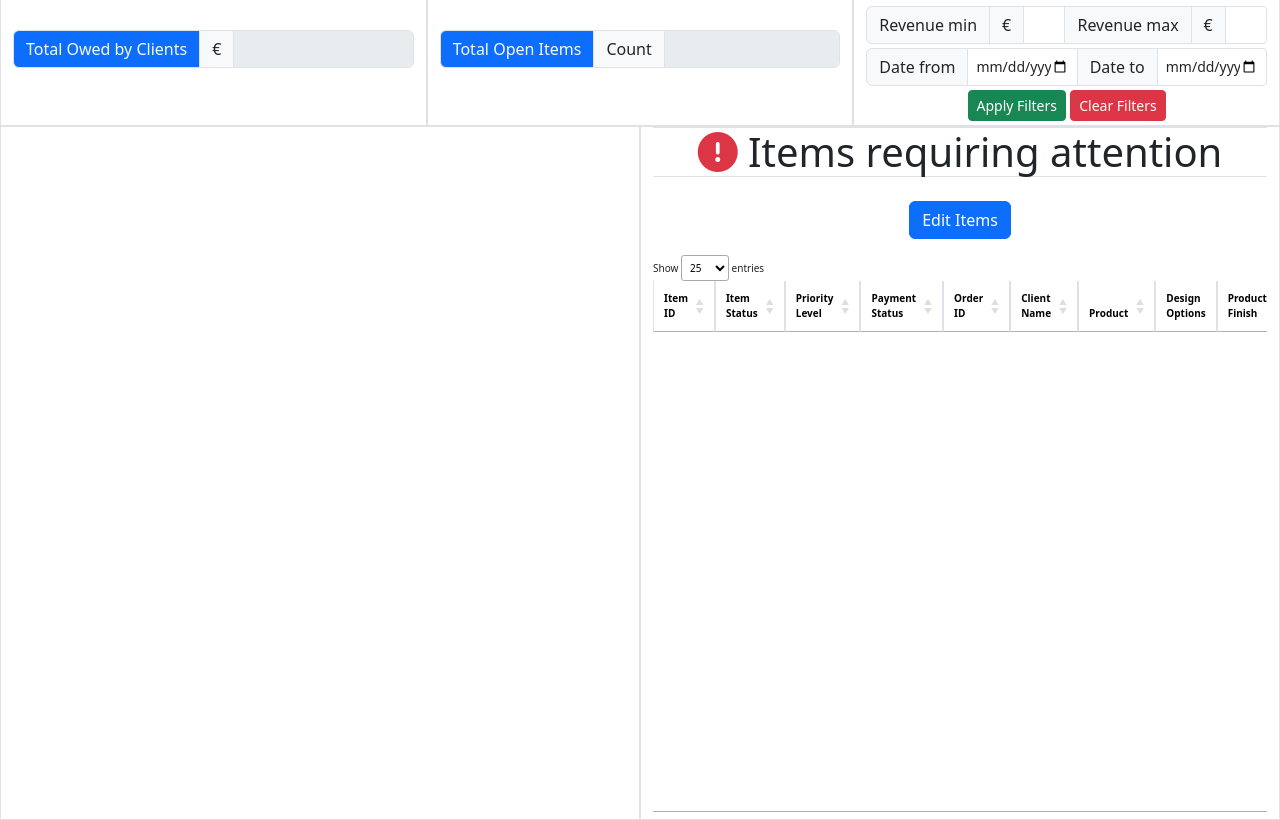
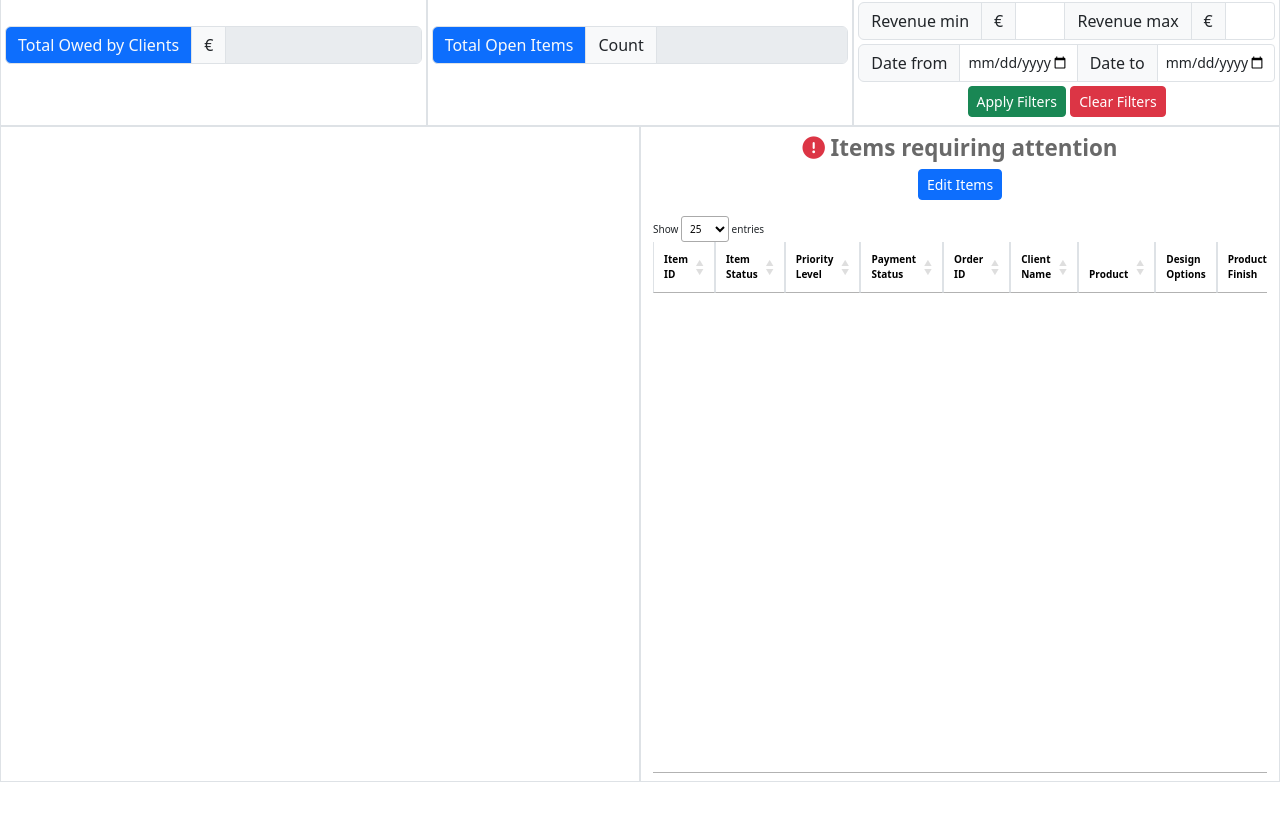
Before and after one commit to dimispapa/slotted-need, a Django app: page / in a window 1280 px wide. Shown: the part 732-1552 px from the top of the page. After the commit the page ends 1514 px from the top, so only its background shows below. Run offline with Django 5.2, Linux system fonts and the light colour scheme; the visitor is signed in with stand-in values (Sample User, id 1); data comes from the database, SQL or seed files in the repository; data that the repository does not hold is empty; a map, chart or similar area stays blank; parts of the project's set-up code (start-up, migrations or seed data) failed here and were passed over; some libraries are stand-ins or nearby versions.

Commit message:
styles: adjust header sizes and padding

```diff
--- a/static/css/style.css
+++ b/static/css/style.css
@@ -191,3 +191,10 @@ th.not-sortable {
   /* ensure width takes 100% of container */
   width: 100% !important
 }
+
+#orderitem-home-table-title {
+  /* font-size */
+  font-size: 1.4rem;
+  font-weight: bold;
+  color: dimgray;
+}
--- a/static/js/dashboard.js
+++ b/static/js/dashboard.js
@@ -64,10 +64,13 @@ $(document).ready(function () {
                         plugins: {
                             title: {
                                 display: true,
-                                text: 'Revenue by Product'
+                                text: 'Revenue by Product',
+                                font: {
+                                    size: 20
+                                }
                             },
                             legend: {
-                                display: false
+                                display: false,
                             }
                         },
                         responsive: true,
@@ -171,7 +174,10 @@ $(document).ready(function () {
                         plugins: {
                             title: {
                                 display: true,
-                                text: 'Amounts Owed by Client'
+                                text: 'Amounts Owed by Client',
+                                font: {
+                                    size: 20
+                                }
                             },
                             legend: {
                                 display: false
@@ -219,7 +225,10 @@ $(document).ready(function () {
                         plugins: {
                             title: {
                                 display: true,
-                                text: 'Open Items by Status'
+                                text: 'Open Items by Status',
+                                font: {
+                                    size: 20
+                                }
                             },
                             legend: {
                                 display: true,
@@ -293,7 +302,10 @@ $(document).ready(function () {
                         plugins: {
                             title: {
                                 display: true,
-                                text: 'Pending Items by Configuration'
+                                text: 'Pending Items by Configuration',
+                                font: {
+                                    size: 20
+                                }
                             },
                             legend: {
                                 display: true,
--- a/templates/home.html
+++ b/templates/home.html
@@ -18,9 +18,9 @@
   <!-- 1ST ROW -->
   <div class="row">
     <!-- DEBTORS -->
-    <div class="col-12 col-md-4 border">
+    <div class="col-12 col-md-4 border p-1">
       <!-- Debtors Chart -->
-      <canvas id="debtorsChart" class="p-1"></canvas>
+      <canvas id="debtorsChart"></canvas>
       <!-- Total Owed by Clients -->
       <div class="input-group mt-2 mt-md-4">
         <span class="input-group-text fs-6 fs-md-5 bg-primary text-light">Total Owed by Clients</span>
@@ -30,9 +30,9 @@
       </div>
     </div>
     <!-- ORDER ITEM STATUS BY PRODUCT -->
-    <div class="col-12 col-md-4 border">
+    <div class="col-12 col-md-4 border p-1">
       <!-- Order Item Status Chart -->
-      <canvas id="orderItemStatusProductChart" class="p-1"></canvas>
+      <canvas id="orderItemStatusProductChart"></canvas>
       <!-- Total Open Items -->
       <div class="input-group mt-2 mt-md-4">
         <span class="input-group-text fs-6 fs-md-5 bg-primary text-light">Total Open Items</span>
@@ -42,9 +42,9 @@
       </div>
     </div>
     <!-- PRODUCT REVENUE -->
-    <div class="col-12 col-md-4 border">
+    <div class="col-12 col-md-4 border p-1">
       <!-- Product Revenue Chart -->
-      <canvas id="productRevenueChart" class="p-1"></canvas>
+      <canvas id="productRevenueChart"></canvas>
       <!-- Product Revenue amount filter -->
       <div class="input-group mb-1">
         <span class="input-group-text">Revenue min</span>
@@ -69,17 +69,17 @@
     </div>
   </div>
   <!-- 2ND ROW -->
-  <div class="row">
+  <div class="row pb-sm-4">
     <!-- ORDER ITEM STATUS BY FINISH -->
-    <div class="col-12 col-md-6 border">
+    <div class="col-12 col-md-6 border p-1">
       <!-- Order Item Status Chart -->
-      <canvas id="orderItemStatusConfigChart" class="p-1"></canvas>
+      <canvas id="orderItemStatusConfigChart"></canvas>
     </div>
     <!-- ORDER ITEMS DATA TABLE - FILTERED -->
     <div class="col-12 col-md-6 border">
-      <h1 class="display-6 mb-2 mb-md-4 text-center border-top border-bottom"><i
+      <h1 class="display-6 mt-1 mt-md-2 text-center" id="orderitem-home-table-title"><i
           class="fa-solid fa-circle-exclamation text-danger"></i> Items requiring attention</h1>
-      <p class="text-center"><a class="btn btn-primary" href="{% url 'order_item_tracker' %}?filter_type=home_dashboard"
+      <p class="text-center"><a class="btn btn-sm btn-primary" href="{% url 'order_item_tracker' %}?filter_type=home_dashboard"
           role="button" target="_blank">Edit
           Items</a></p>
       <!-- Filtering and DataTable -->
```
